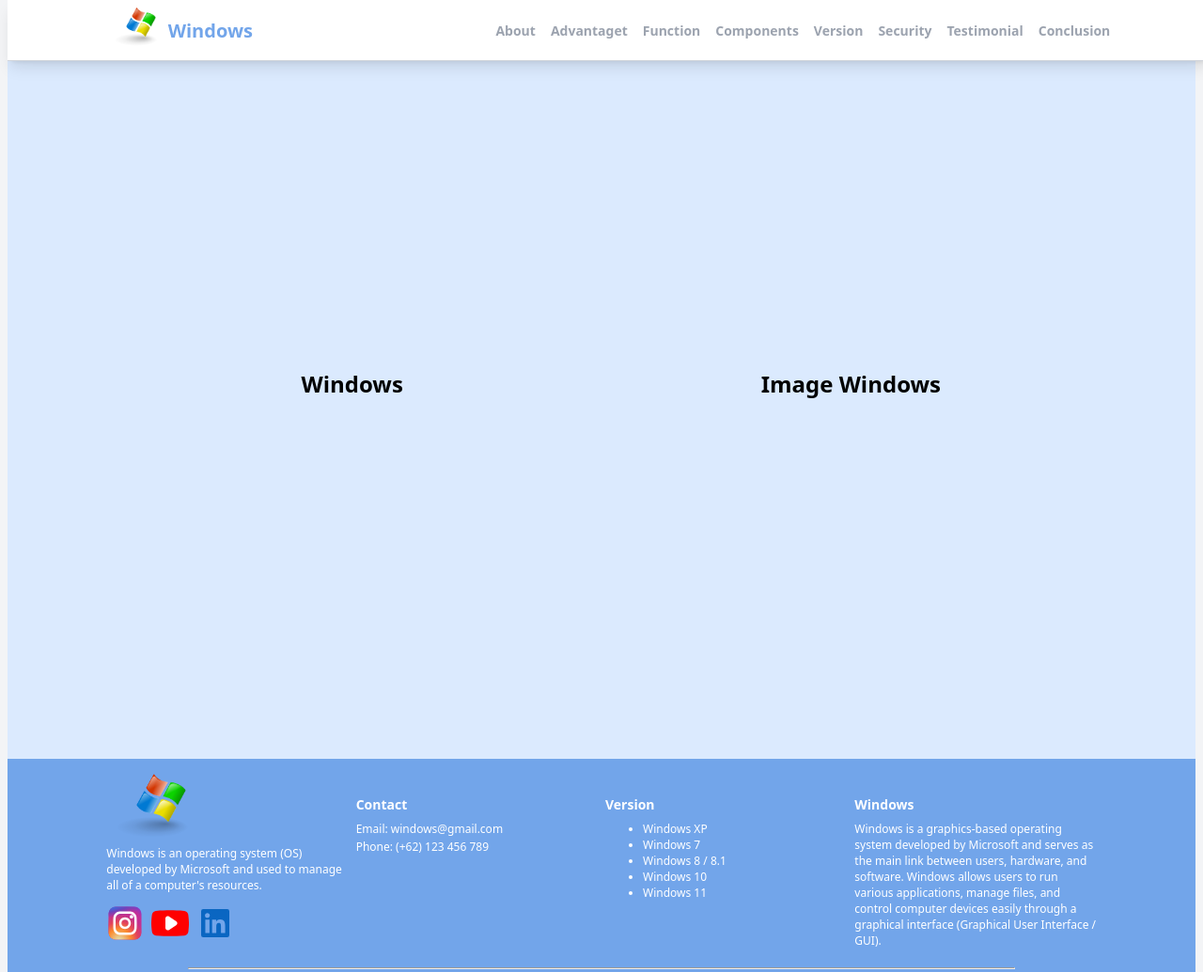
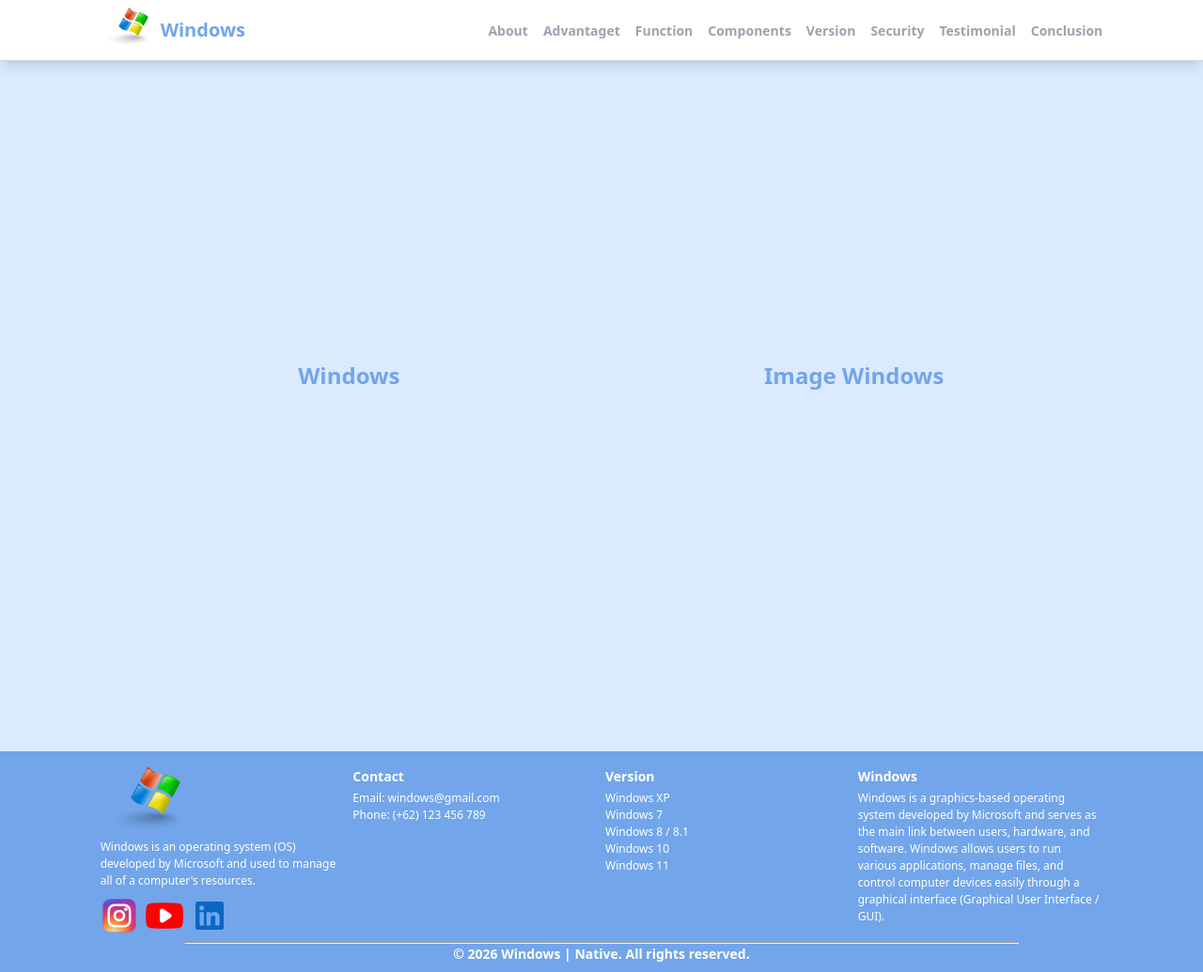
Before and after one commit to Shohibun/native, a plain HTML site: page index.html in a window 1280 px wide. Shown: the top 1035 px of the page at 94% size. Drawn offline with Linux system fonts and the light colour scheme.

Commit message:
update style

```diff
--- a/css/components.css
+++ b/css/components.css
@@ -1,5 +1,5 @@
 /* =====================
-BUTTON
+NAVBAR
 ===================== */
 .navbar {
   width: 100%;
--- a/css/style.css
+++ b/css/style.css
@@ -1,6 +1,22 @@
 @import "tokens.css";
 @import "utilities.css";
 @import "components.css";
+
+/* ============================= */
+/* CSS RESET (TAILWIND-LIKE)     */
+/* ============================= */
+*,
+*::before,
+*::after {
+  box-sizing: border-box;
+  margin: 0;
+  padding: 0;
+}
+
+html {
+  line-height: 1.5;
+  -webkit-text-size-adjust: 100%;
+}
 
 body {
   font-family: system-ui, sans-serif;
@@ -8,3 +24,59 @@
   background: var(--color-gray-100);
   color: var(--color-black);
 }
+
+/* ============================= */
+/* RESET TYPOGRAPHY SIZE         */
+/* ============================= */
+h1,
+h2,
+h3,
+h4,
+h5,
+h6,
+p,
+span,
+small,
+strong,
+em,
+b,
+i,
+label {
+  font-size: inherit;
+  font-weight: inherit;
+  line-height: inherit;
+}
+
+/* ============================= */
+/* REMOVE DEFAULT BLOCK SPACING  */
+/* ============================= */
+h1,
+h2,
+h3,
+h4,
+h5,
+h6,
+p,
+figure,
+blockquote,
+dl,
+dd {
+  margin: 0;
+}
+
+/* Lists */
+ul,
+ol {
+  list-style: none;
+  padding: 0;
+}
+
+/* Forms */
+input,
+button,
+textarea,
+select {
+  font: inherit;
+  color: inherit;
+  margin: 0;
+}
--- a/css/tokens.css
+++ b/css/tokens.css
@@ -37,8 +37,8 @@
   /* =====================
 SPACING
 ===================== */
-  --space-xxxs: 1px;
-  --space-xxs: 2px;
+  --space-3xs: 1px;
+  --space-2xs: 2px;
   --space-xs: 4px;
   --space-sm: 8px;
   --space-md: 16px;
--- a/css/utilities.css
+++ b/css/utilities.css
@@ -138,6 +138,16 @@
 }
 
 /* =====================
+LIST
+===================== */
+.list-disc {
+  list-style-type: disc;
+}
+.list-decimal {
+  list-style-type: decimal;
+}
+
+/* =====================
 FONT
 ===================== */
 .font-bold {
@@ -183,6 +193,9 @@
 .text-gray-400:hover {
   color: var(--color-blue-400);
 }
+.text-gray-700 {
+  color: var(--color-gray-700);
+}
 .text-blue-400 {
   color: var(--color-blue-400);
 }
@@ -191,7 +204,7 @@
 }
 
 /* =====================
-BORDER
+CURSOR
 ===================== */
 .pointer {
   cursor: pointer;
@@ -245,19 +258,13 @@
 /* =====================
 MARGIN
 ===================== */
-.mt-Msm {
-  margin-top: -10px;
-}
-.mt-Mmd {
-  margin-top: -16px;
-}
 .mt-0 {
   margin-top: 0;
 }
-.mt-xxxs {
+.mt-3xs {
   margin-top: var(--space-xxxs);
 }
-.mt-xxs {
+.mt-2xs {
   margin-top: var(--space-xxs);
 }
 .mt-xs {
@@ -272,6 +279,9 @@
 .mt-xl {
   margin-top: var(--space-xl);
 }
+.mb-0 {
+  margin-bottom: 0;
+}
 .mb-sm {
   margin-bottom: var(--space-sm);
 }
@@ -281,6 +291,10 @@
 .mx-auto {
   margin-left: auto;
   margin-right: auto;
+}
+.my-auto {
+  margin-top: auto;
+  margin-bottom: auto;
 }
 
 /* =====================
--- a/index.html
+++ b/index.html
@@ -3,7 +3,7 @@
   <head>
     <meta charset="UTF-8" />
     <meta name="viewport" content="width=device-width, initial-scale=1.0" />
-    <title>Native</title>
+    <title>Windows | Native</title>
     <link rel="shortcut icon" href="./images/logo.png" type="image/x-icon" />
     <link rel="stylesheet" href="./css/style.css" />
   </head>
@@ -52,11 +52,11 @@
     <div class="flex justify-center items-center h-screen bg-blue-200">
       <div class="w-10/12 grid grid-2 gap-sm">
         <div class="text-center">
-          <h1 class="text-2xl font-bold">Windows</h1>
+          <h1 class="text-2xl font-bold text-blue-400">Windows</h1>
         </div>
 
         <div class="text-center">
-          <h1 class="text-2xl font-bold">Image Windows</h1>
+          <h1 class="text-2xl font-bold text-blue-400">Image Windows</h1>
         </div>
       </div>
     </div>
@@ -372,17 +372,17 @@
           <div class="">
             <h5 class="text-sm font-bold">Contact</h5>
 
-            <div class="mt-Mmd">
+            <div class="mt-xs">
               <p class="text-xs">Email: windows@gmail.com</p>
 
-              <p class="text-xs mt-Msm">Phone: (+62) 123 456 789</p>
+              <p class="text-xs">Phone: (+62) 123 456 789</p>
             </div>
           </div>
 
           <div class="">
             <h5 class="text-sm font-bold">Version</h5>
 
-            <div class="mt-Mmd">
+            <div class="mt-xs">
               <ul>
                 <li class="text-xs">Windows XP</li>
                 <li class="text-xs">Windows 7</li>
@@ -396,7 +396,7 @@
           <div class="">
             <h5 class="text-sm font-bold">Windows</h5>
 
-            <p class="mt-Mmd text-xs">
+            <p class="mt-xs text-xs">
               Windows is a graphics-based operating system developed by
               Microsoft and serves as the main link between users, hardware, and
               software. Windows allows users to run various applications, manage
```
